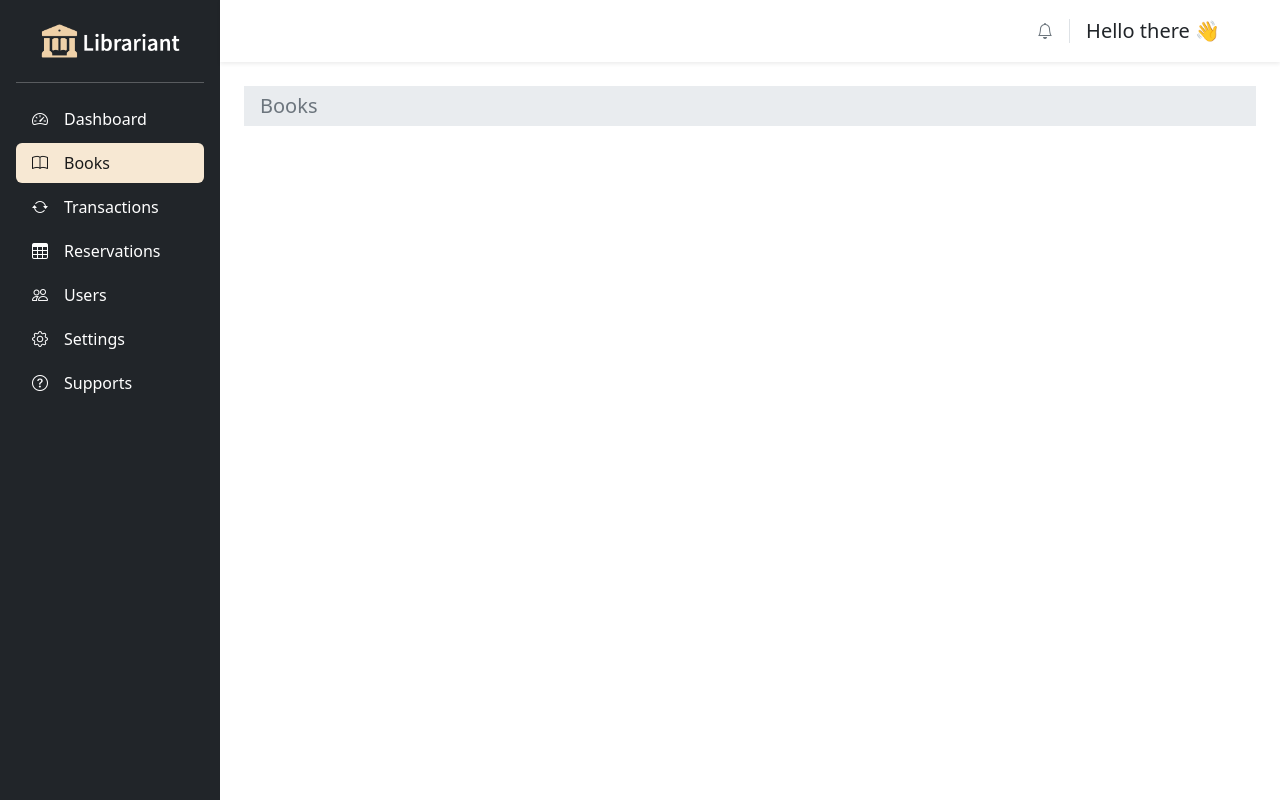
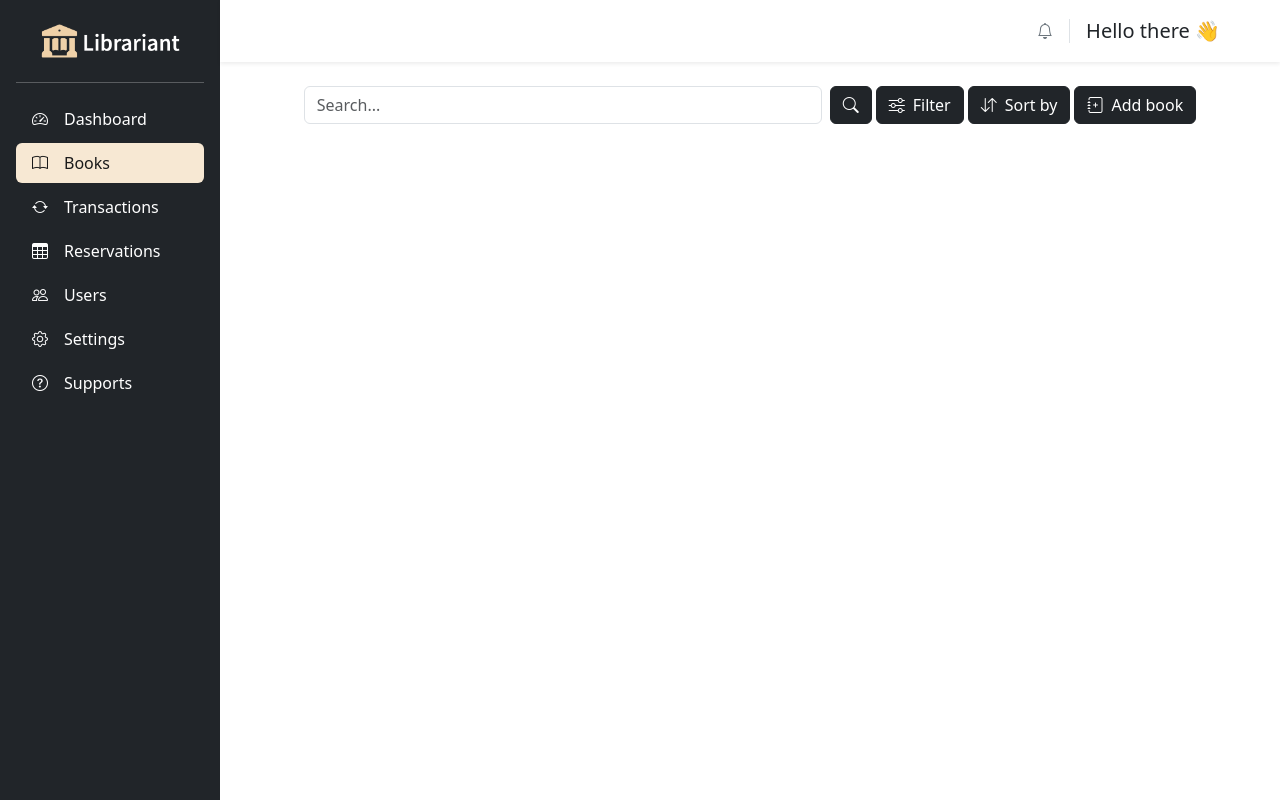
Before and after one commit to MarcoVitoC/librariant, a Laravel app: page /librarian/books in a window 1280 px wide. Run offline with Laravel 9, Linux system fonts and the light colour scheme; a user stored in the database is signed in; data comes from the database, SQL or seed files in the repository.

Commit message:
add search tab and add new book popup in books menu

```diff
--- a/resources/views/layouts/librarian/topbar.blade.php
+++ b/resources/views/layouts/librarian/topbar.blade.php
@@ -4,8 +4,8 @@
          <span class="navbar-toggler-icon"></span>
       </button>
       <div class="d-flex align-items-center">
-         <div class="border-end">
-            <a href="" class="text-secondary"><i class="bi bi-bell me-3"></i></a>
+         <div class="border-end pe-3">
+            <a href="" class="text-secondary"><i class="bi bi-bell"></i></a>
          </div>
          <div class="dropdown d-flex align-items-center ms-3">
             <a class="nav-link fs-5" href="#" role="button" data-bs-toggle="dropdown" aria-expanded="false">
--- a/resources/views/librarian/books.blade.php
+++ b/resources/views/librarian/books.blade.php
@@ -2,7 +2,76 @@
 @section('title', 'Librarian | Books')
 
 @section('content')
-   <div class="d-flex align-items-center m-4">
-      <h3 class="container bg-body-secondary text-secondary fs-5 px-3 py-2">Books</h3>
+   <div class="container mt-4">
+      <form class="d-flex justify-content-center" role="search">
+         <input class="form-control w-50 me-2" type="search" placeholder="Search..." aria-label="Search">
+         <button class="btn btn-dark" type="submit"><i class="bi bi-search"></i></button>
+         <button class="btn btn-dark ms-1" type="button"><i class="bi bi-sliders me-2"></i>Filter</button>
+         <button class="btn btn-dark mx-1" type="button"><i class="bi bi-arrow-down-up me-2"></i>Sort by</button>
+         <button class="btn btn-dark" type="button" data-bs-toggle="modal" data-bs-target="#exampleModal" data-bs-whatever="@mdo"><i class="bi bi-journal-plus me-2"></i>Add book</button>
+      </form>
+   </div>
+   <div class="modal fade" id="exampleModal" tabindex="-1" aria-labelledby="exampleModalLabel" aria-hidden="true">
+      <div class="modal-dialog modal-dialog-centered modal-xl">
+         <div class="modal-content">
+            <div class="modal-header">
+               <h1 class="modal-title fs-5" id="exampleModalLabel">Add book</h1>
+               <button type="button" class="btn-close" data-bs-dismiss="modal" aria-label="Close"></button>
+            </div>
+            <div class="modal-body d-flex align-items-center justify-content-center">
+               <div class="">
+                  <img src="{{ asset('images/banner.png') }}" alt="" class="me-4" width="330px" height="445px">
+                  {{-- <input type="text" class="form-control" id="book-photo"> --}}
+               </div>
+               <div class="col-8">
+                  <form action="{{ route('librarian.books') }}" method="POST">
+                     @csrf
+                     <div class="d-flex">
+                        <div class="pe-3 mb-3 col-6">
+                           <label for="title" class="col-form-label">ISBN:</label>
+                           <input type="text" class="form-control" id="title">
+                        </div>
+                        <div class="ps-3 mb-3 col-6">
+                           <label for="title" class="col-form-label">Book Title:</label>
+                           <input type="text" class="form-control" id="title">
+                        </div>
+                     </div>
+                     <div class="d-flex">
+                        <div class="pe-3 mb-3 col-6">
+                           <label for="author" class="col-form-label">Author:</label>
+                           <input type="text" class="form-control" id="author">
+                        </div>
+                        <div class="ps-3 mb-3 col-6">
+                           <label for="title" class="col-form-label">Publication Year:</label>
+                           <input type="text" class="form-control" id="title">
+                        </div>
+                     </div>
+                     <div class="d-flex">
+                        <div class="pe-3 mb-3 col-6">
+                           <label for="author" class="col-form-label">Genre:</label>
+                           <input type="text" class="form-control" id="author">
+                        </div>
+                        <div class="ps-3 mb-3 col-6">
+                           <label for="author" class="col-form-label">Quantity:</label>
+                           <input type="text" class="form-control" id="author">
+                        </div>
+                     </div>
+                     <div class="mb-3">
+                        <label for="message-text" class="col-form-label">Summary:</label>
+                        <textarea class="form-control" id="message-text"></textarea>
+                     </div>
+                     <div class="mb-3">
+                        <label for="formFile" class="form-label">Book Photo</label>
+                        <input class="form-control" type="file" id="formFile">
+                     </div>
+                  </form>
+               </div>
+            </div>
+            <div class="modal-footer">
+               <button type="button" class="btn btn-secondary" data-bs-dismiss="modal">Close</button>
+               <button type="button" class="btn btn-primary">Add book</button>
+            </div>
+         </div>
+      </div>
    </div>
 @endsection
```
